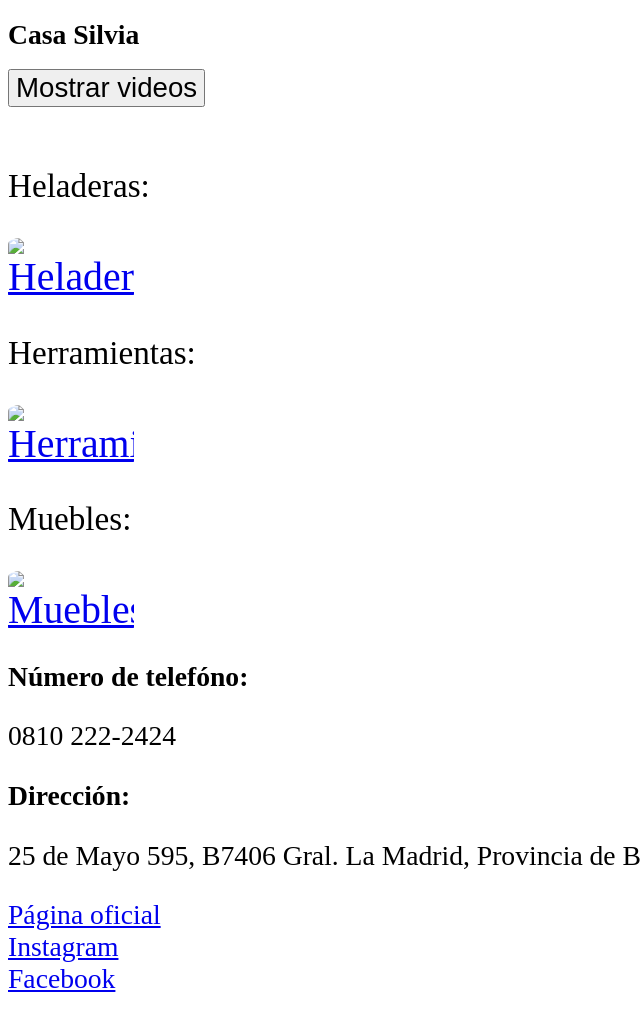
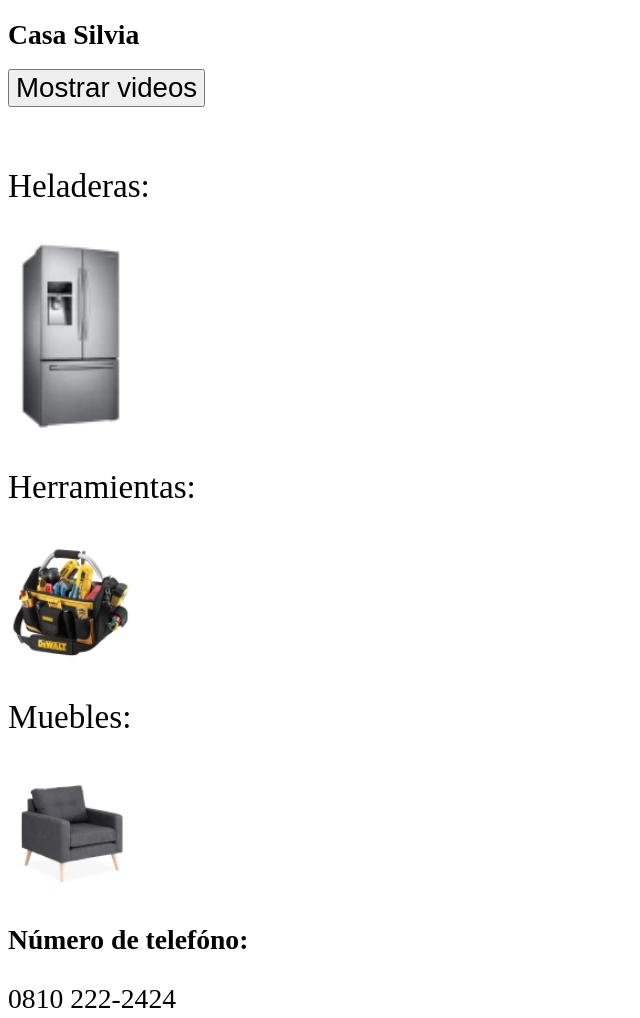
Before and after one commit to salvajuegaYT/programacion-untref.github.io, a plain HTML site: page Hola mundo/index.html in a window 1280 px wide. Shown: the top 1018 px of the page, without its empty margins (0-640 px from the left). Drawn offline with Linux system fonts and the light colour scheme.

Commit message:
Update index.html

```diff
--- a/Hola mundo/index.html
+++ b/Hola mundo/index.html
@@ -11,14 +11,14 @@
 
     <button id="Prefer">Mostrar Video</button>  <br><br>
     <video controls controlsList="nodownload" width="300" height="200">
-        <source src="untref/Hola%20mundo/Archivos/banner.mp4">
+        <source src="Archivos/banner.mp4">
         Error al cargar el video
     </video>
 
 
-    <div><p>Heladeras:</p><a href="untref/Hola%20mundo/Categorias/heladeras.html"><img src="untref/Hola%20mundo/Archivos/heladera.webp" alt="Heladeras"></a></div>
-    <div><p>Herramientas:</p><a href="untref/Hola%20mundo/Categorias/herramientas.html"><img src="untref/Hola%20mundo/Archivos/herramientas.webp" alt="Herramientas"></a></div>
-    <div><p>Muebles:</p><a href="untref/Hola%20mundo/Categorias/muebles.html"><img src="untref/Hola%20mundo/Archivos/muebles.webp" alt="Muebles"></a></div>
+    <div><p>Heladeras:</p><a href="Categorias/heladeras.html"><img src="Archivos/heladera.webp" alt="Heladeras"></a></div>
+    <div><p>Herramientas:</p><a href="Categorias/herramientas.html"><img src="Archivos/herramientas.webp" alt="Herramientas"></a></div>
+    <div><p>Muebles:</p><a href="Categorias/muebles.html"><img src="Archivos/muebles.webp" alt="Muebles"></a></div>
 
     <h3>Número de telefóno:</h3>
     <p>0810 222-2424</p>
```
